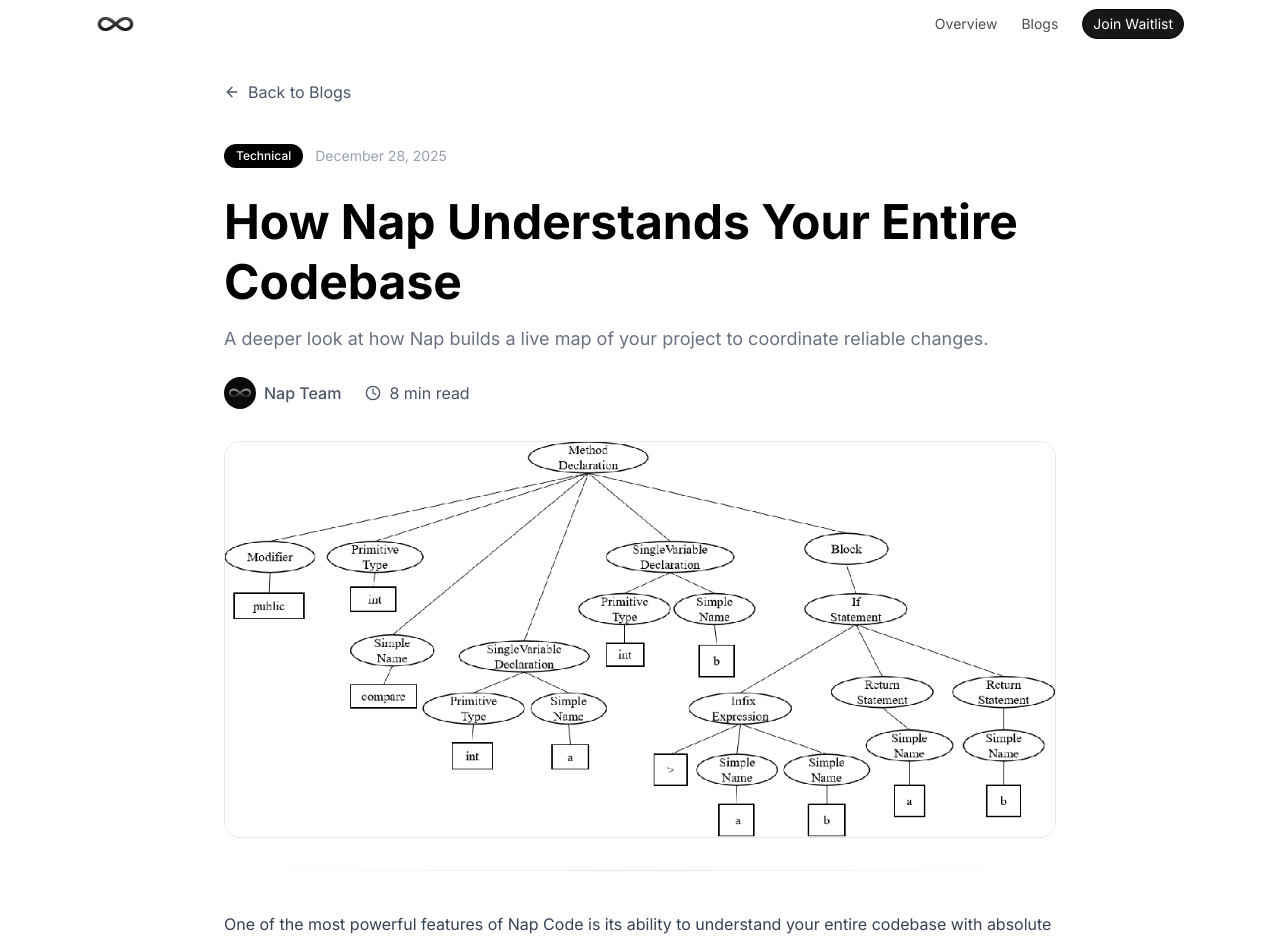
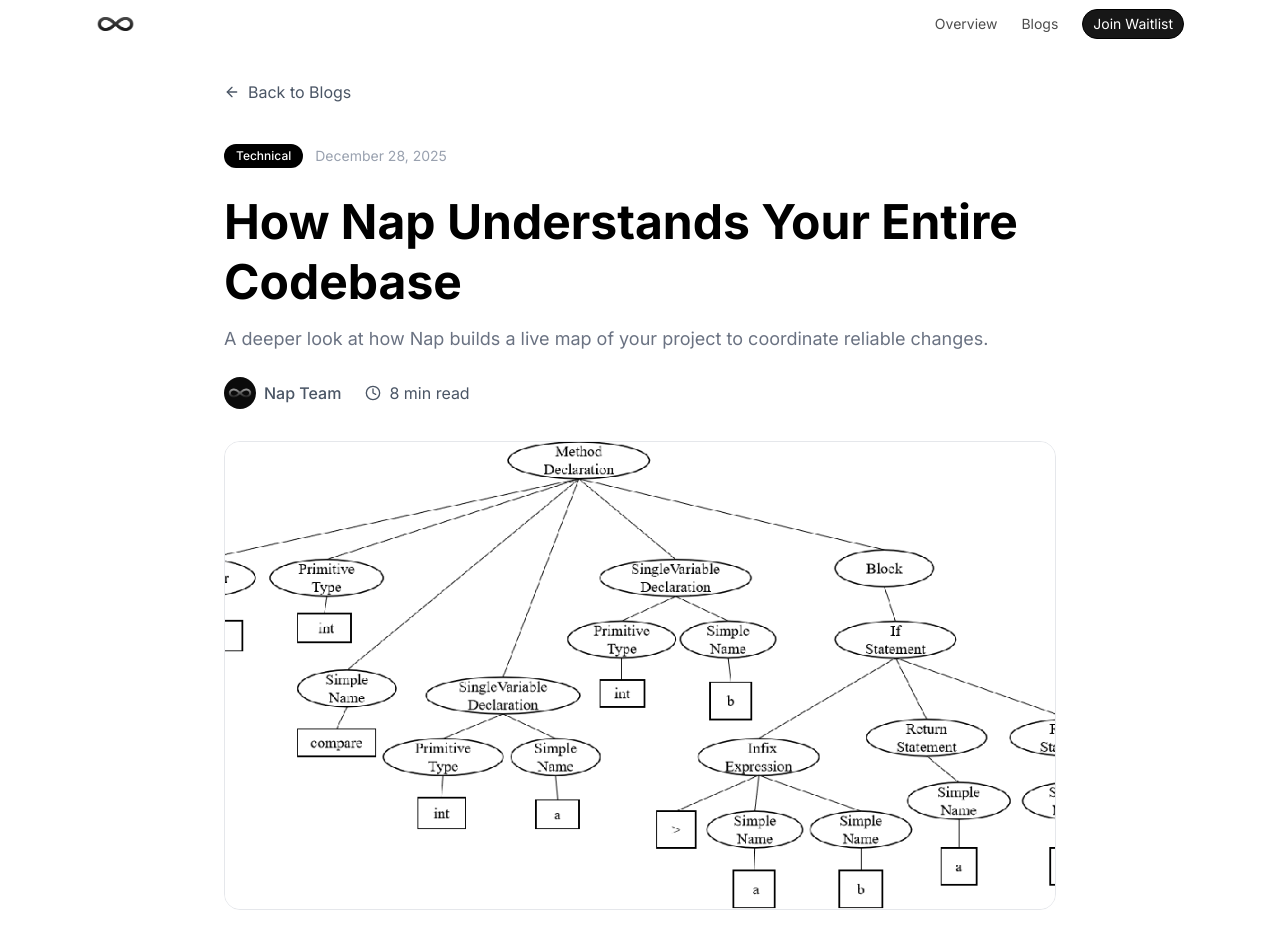
Before and after one commit to farzeenilyaszargar/nap-ide, a Next.js app: page /blogs/understanding-your-codebase in a window 1280 px wide. Shown: the top 941 px of the page. Built offline with nearby package versions, Linux system fonts and the light colour scheme; a web font is replaced by a local one.

Commit message:
Crop blog article images to 16:9

```diff
--- a/app/(other pages)/blogs/[slug]/page.tsx
+++ b/app/(other pages)/blogs/[slug]/page.tsx
@@ -149,15 +149,17 @@ export default async function BlogPage({ params }: BlogPageProps) {
                             </div>
                         </div>
                         {blog.image ? (
-                            <div className="mt-8">
-                                <Image
-                                    src={blog.image}
-                                    alt={blog.title}
-                                    width={1600}
-                                    height={900}
-                                    className="w-full h-auto rounded-2xl border border-gray-200"
-                                    priority
-                                />
+                            <div className="mt-8 overflow-hidden rounded-2xl border border-gray-200">
+                                <div className="relative w-full aspect-video">
+                                    <Image
+                                        src={blog.image}
+                                        alt={blog.title}
+                                        fill
+                                        className="object-cover"
+                                        sizes="(min-width: 1024px) 896px, (min-width: 640px) 640px, 100vw"
+                                        priority
+                                    />
+                                </div>
                             </div>
                         ) : null}
                         <div className="mt-8 h-px w-full bg-gradient-to-r from-transparent via-gray-200 to-transparent" />
```
